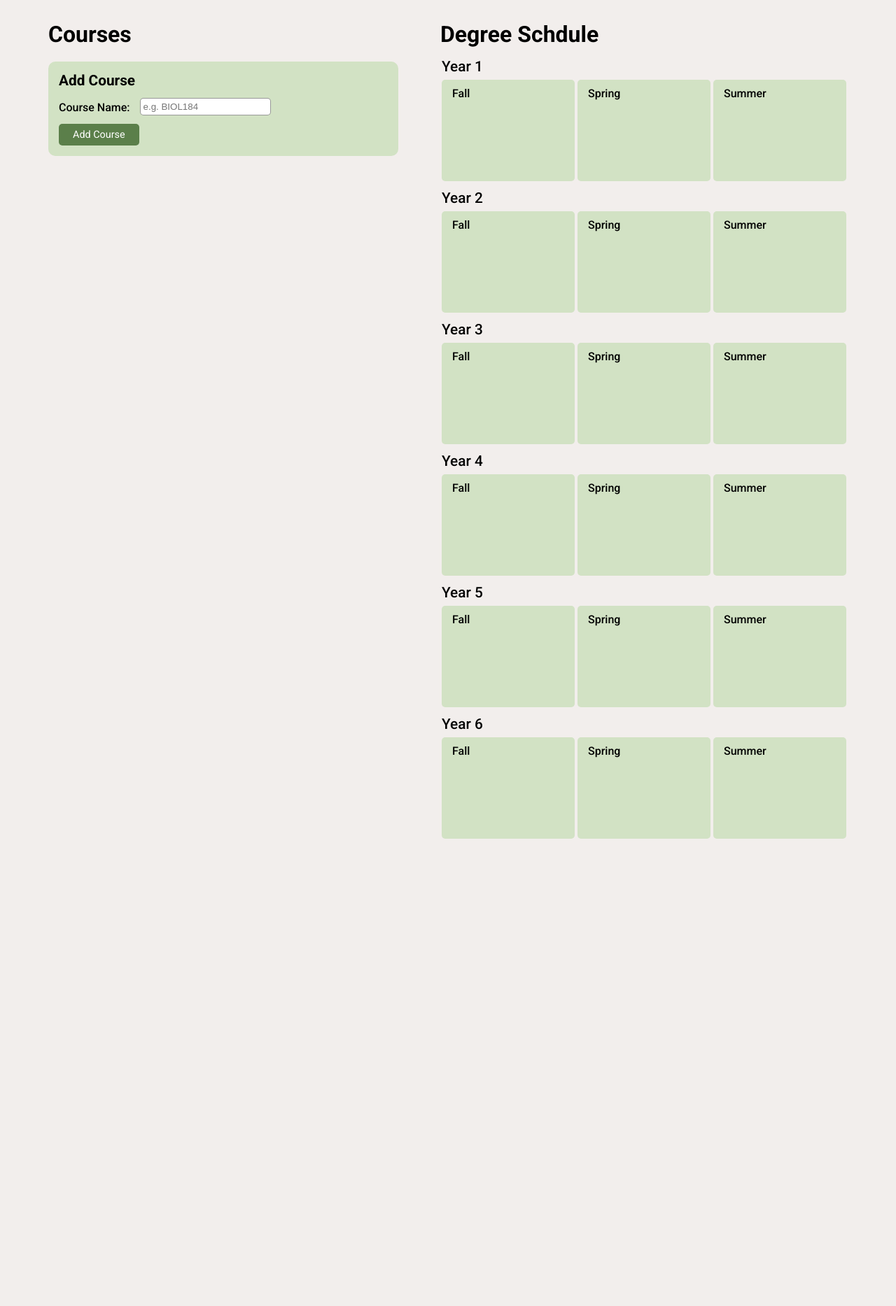
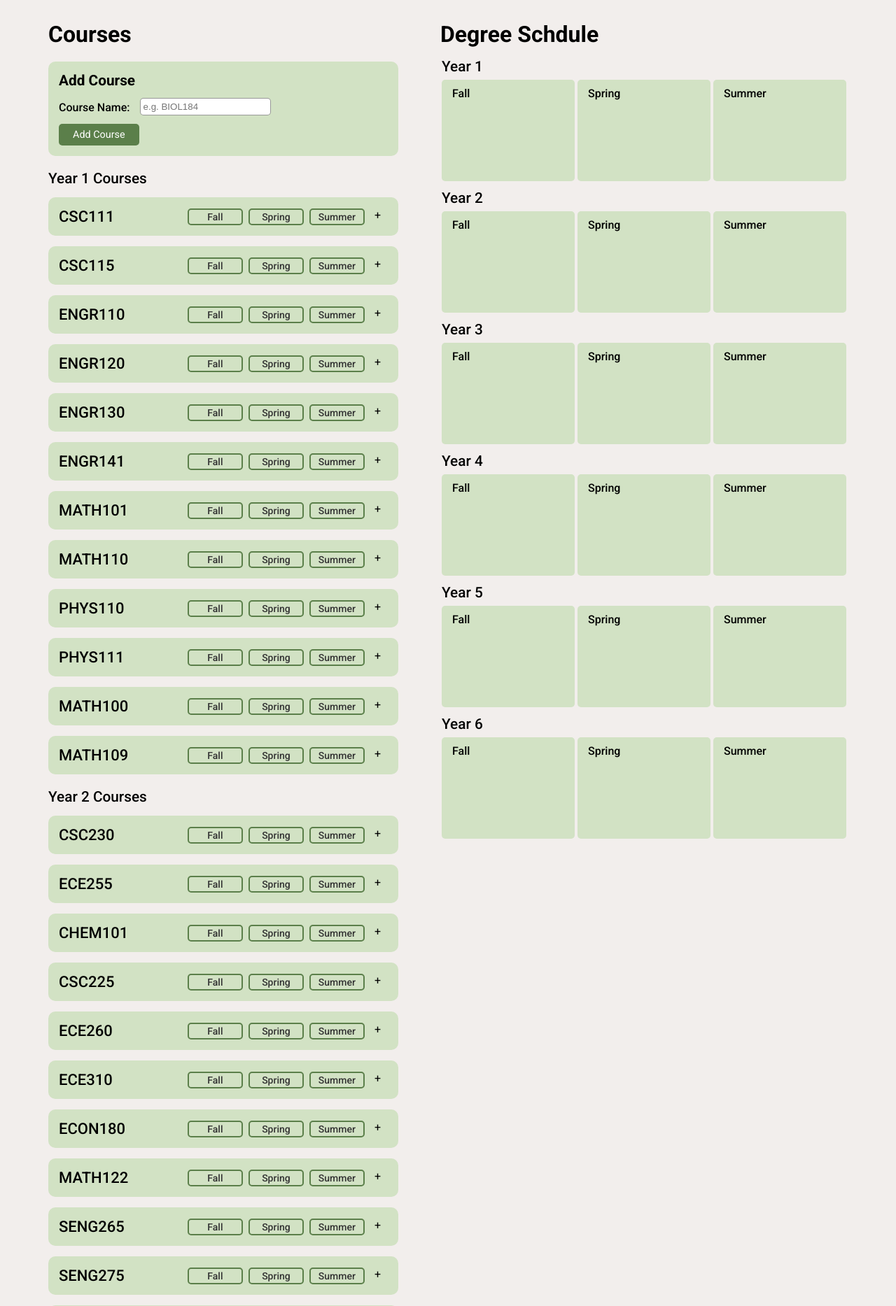
Before and after one commit to tdgao/course-planner-algorithm, a Flask app: page / in a window 1280 px wide. Shown: the top 1867 px of the page at 70% size. Before the commit the page ends 1199 px from the top, so only its background shows below. Run offline with Flask 2, Linux system fonts and the light colour scheme.

Commit message:
add course year containers

```diff
--- a/static/styles.css
+++ b/static/styles.css
@@ -38,6 +38,9 @@ h3{
 }
 h2.year-title{
   margin-left: 2px;
+}
+h2.course-year-title{
+  margin-top: 20px;
 }
 .term-block-container{
   display: flex;
@@ -108,7 +111,7 @@ h2.year-title{
 /* course block */
 .course-block{
   /* width: 500px; */
-  margin: 20px 0;
+  margin: 15px 0;
   padding: 15px;
   border-radius: 10px;
   background-color: #D2E2C4;
@@ -132,7 +135,7 @@ h2.year-title{
   color: white;
   width: 75px;
   height: min-content;
-  padding: 0px 0;
+  padding: 2px 0;
   margin: 0 4px;
 
   font-size: 14px;
@@ -142,6 +145,7 @@ h2.year-title{
   border-radius: 5px;
 
   cursor: pointer;
+  user-select: none;
   transition: transform 200ms;
 }
 .course-block .sections-avaliable-container .section-btn[data-selected="false"]{
@@ -150,7 +154,7 @@ h2.year-title{
   color: hsl(0, 0%, 20%);
 }
 .course-block .sections-avaliable-container .section-btn:hover{
-  transform: scale(1.05);
+  /* transform: scale(1.05); */
 }
 
 .course-block .dd-btn{
--- a/templates/course-planner.html
+++ b/templates/course-planner.html
@@ -30,7 +30,18 @@
       </div>
 
 
-      <div class="all-courses-container"></div>
+      <div class="all-courses-container">
+        <h2 class="course-year-title">Year 1 Courses</h2>
+        <div data-year="year1"></div>
+        <h2 class="course-year-title">Year 2 Courses</h2>
+        <div data-year="year2"></div>
+        <h2 class="course-year-title">Year 3 Courses</h2>
+        <div data-year="year3"></div>
+        <h2 class="course-year-title">Year 4 Courses</h2>
+        <div data-year="year4"></div>
+        <h2 class="course-year-title">Year 5 Courses</h2>
+        <div data-year="year5"></div>
+      </div>
     </div>
 
     <div class="schedule-panel">
@@ -81,8 +92,8 @@
       </div>
       <div class="right">
         <div class="sections-avaliable-container">
-          <div data-selected="true" data-section="fall" class="section-btn">Fall</div>
-          <div data-selected="true" data-section="spring" class="section-btn">Spring</div>
+          <div data-selected="false" data-section="fall" class="section-btn">Fall</div>
+          <div data-selected="false" data-section="spring" class="section-btn">Spring</div>
           <div data-selected="false" data-section="summer" class="section-btn">Summer</div>
         </div>
         <div class="dd-btn">+</div>
```
